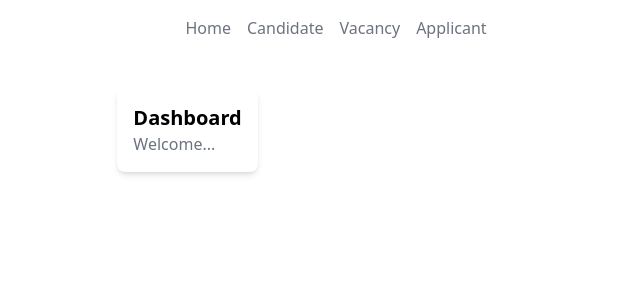
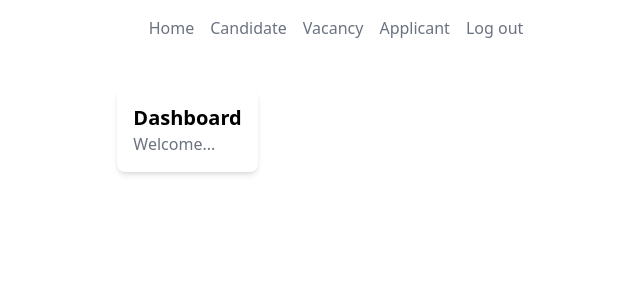
Before and after one commit to krisnaxyoga/fe_lms_testglobalxtream, a React (Create React App) app: page /dashboard in a window 1280 px wide. Shown: the top 300 px of the page, without its empty margins (296-936 px from the left). Built offline with nearby package versions, Linux system fonts and the light colour scheme; sample sign-in values are in the browser's storage.

Commit message:
Update: add loading in login and logout

```diff
--- a/src/Layout/Index.jsx
+++ b/src/Layout/Index.jsx
@@ -1,12 +1,32 @@
-import React from 'react';
-import { NavLink, useLocation } from "react-router-dom";
+import React, { useState } from 'react';
+import { NavLink, useLocation,useNavigate } from "react-router-dom";
+import Api from '../api/Index';
 
 function Index({ children }) {
   const location = useLocation();
+  const [loading, setLoading] = useState(false);
+
+  const history = useNavigate();
 
   // Function to determine if the given path is active
   const isActivePath = (path) => {
     return location.pathname === path;
+  };
+
+  const logout = async () => {
+    setLoading(true);
+    const token = localStorage.getItem('token');
+    const config = {
+      headers: { Authorization: `Bearer ${token}` }
+    };
+    try {
+      await Api.post('api/auth/logout', {}, config);
+      localStorage.removeItem('token');
+      history('/');
+    } catch (error) {
+      console.log(error);
+    }
+    setLoading(false);
   };
 
   return (
@@ -26,14 +46,24 @@ function Index({ children }) {
             <li className={`mr-4 ${isActivePath("/applicant-list") ? "text-blue-500" : "text-gray-500"}`}>
               <NavLink to="/applicant-list" activeClassName="text-blue-500">Applicant</NavLink>
             </li>
+            <li className={`mr-4 ${isActivePath("/applicant-list") ? "text-blue-500" : "text-gray-500"}`}>
+              <button onClick={logout}>Log out</button>
+            </li>
           </ul>
         </nav>
       </div>
-      <div className="flex justify-center my-4">
-        <main>
+      {loading ? (
+        <div className="flex justify-center my-4 opacity-75" style={{transition: "opacity 0.1s ease-in-out"}}>
+          <p className="text-gray-500">Loading...</p>
+        </div>
+      ) : (
+        <div className="flex justify-center my-4 bg-grey-100">
+          <main>
           {children}
         </main>
-      </div>
+        </div>
+
+      )}
     </div>
   );
 }
--- a/src/pages/Dashboard.jsx
+++ b/src/pages/Dashboard.jsx
@@ -1,16 +1,24 @@
-import React from 'react';
-
+import React, { useEffect, useState } from 'react';
+import { useNavigate } from 'react-router-dom';
 import Layout from '../Layout/Index';
 
 function Dashboard() {
+
+  const history = useNavigate();
+
+  useEffect(() => {
+    const token = localStorage.getItem('token');
+    if (!token) {
+      history('/');
+    }
+  }, []);
+
   return (
     <Layout>
-      <div className="container mx-auto p-4">
-        <div className="grid grid-cols-1 md:grid-cols-2 lg:grid-cols-3 gap-4">
-          <div className="bg-white rounded-lg shadow-md p-4">
-            <h2 className="text-xl font-bold">Dashboard</h2>
-            <p className='text-gray-500'>Welcome...</p>
-          </div>
+      <div className="container mx-auto p-4 grid grid-cols-1 sm:grid-cols-2 md:grid-cols-3 gap-4">
+        <div className="bg-white rounded-lg shadow-md p-4">
+          <h2 className="text-xl font-bold">Dashboard</h2>
+          <p className='text-gray-500'>Welcome...</p>
         </div>
       </div>
     </Layout>
--- a/src/pages/Login.jsx
+++ b/src/pages/Login.jsx
@@ -16,6 +16,9 @@ function Login() {
     //define state validation
     const [validation, setValidation] = useState([]);
 
+    //define state loading
+    const [loading, setLoading] = useState(false);
+
     //define history
     const history = useNavigate();
 
@@ -33,6 +36,9 @@ function Login() {
     //function "loginHanlder"
     const loginHandler = async (e) => {
         e.preventDefault();
+
+        //set loading to true
+        setLoading(true);
 
         //initialize formData
         const formData = new FormData();
@@ -56,10 +62,15 @@ function Login() {
             //assign error to state "validation"
             setValidation(error.response.data);
         })
+        .finally(() => {
+
+            //set loading to false
+            setLoading(false);
+        })
     };
 
     return (
-        <div className="flex items-center justify-center h-screen">
+        <div className={`flex items-center justify-center h-screen bg-gray-100 ${loading && 'opacity-75'}`}>
             <div className="w-96">
                 <div className="bg-white shadow-md rounded px-8 pt-6 pb-8 mb-4">
                     <h4 className="text-black text-2xl font-bold mb-4">HALAMAN LOGIN</h4>
@@ -95,7 +106,9 @@ function Login() {
                             }
                         </div>
                         <div className="flex items-center justify-between">
-                            <button type="submit" className="bg-blue-500 hover:bg-blue-700 text-white font-bold py-2 px-4 rounded focus:outline-none focus:shadow-outline">LOGIN</button>
+                            <button type="submit" className={`bg-blue-500 hover:bg-blue-700 text-white font-bold py-2 px-4 rounded focus:outline-none focus:shadow-outline ${loading && 'opacity-50 cursor-not-allowed'}`} disabled={loading}>
+                                {loading ? 'LOADING...' : 'LOGIN'}
+                            </button>
                         </div>
                     </form>
                 </div>
```
Also changed, not shown: src/App.js (+0 -19 lines).
